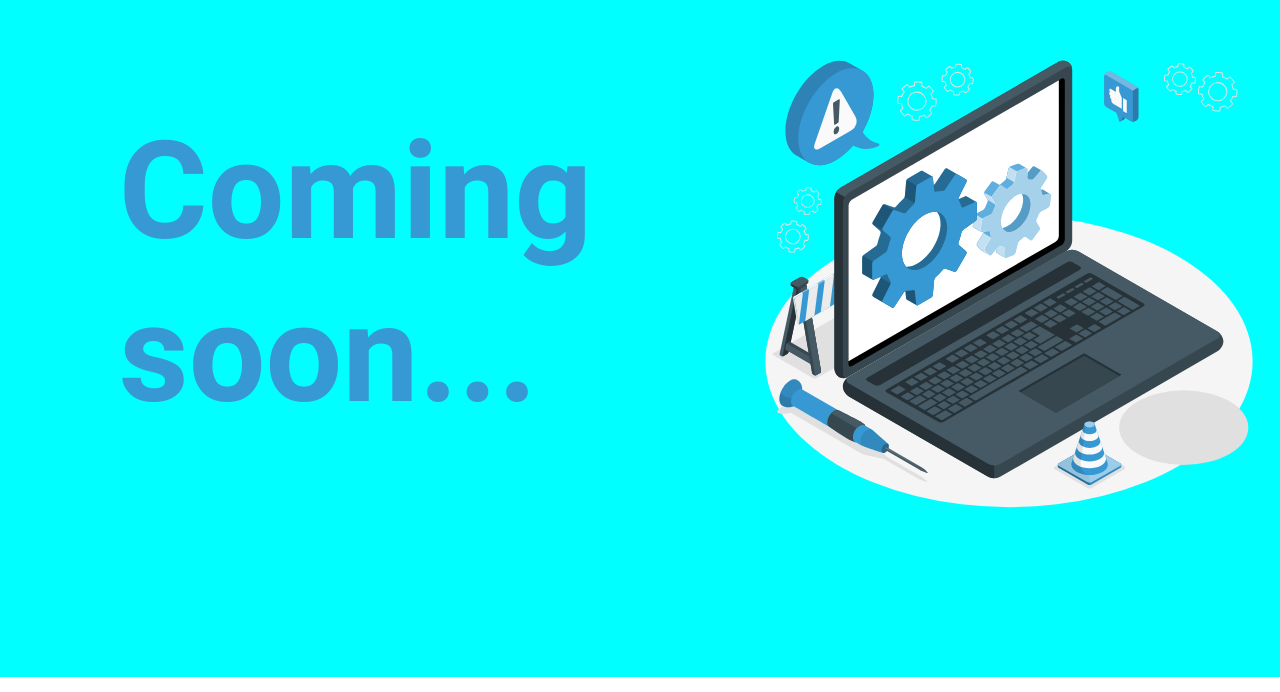
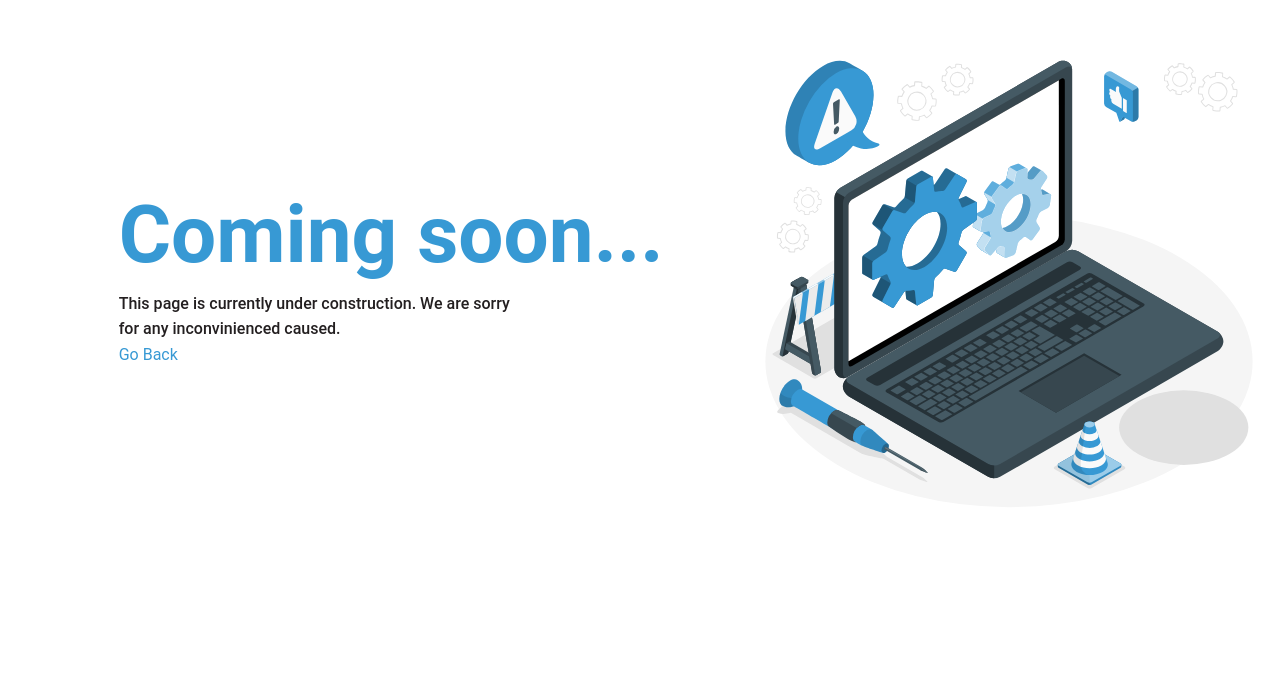
Before and after one commit to GloriaMMuthumbi/kimipayco, a React (Create React App) app: page /register in a window 1280 px wide. Shown: the part 123-815 px from the top of the page. Built offline with nearby package versions, Linux system fonts and the light colour scheme.

Commit message:
added coming soon component in register page

```diff
--- a/src/App.css
+++ b/src/App.css
@@ -761,13 +761,27 @@ a:hover, a:focus {
 .coming-soon-container {
   display: flex;
   justify-content: space-around;
-  background-color: aqua;;
   align-items: center;
   height: 100vh;
 }
 
 .coming-soon-heading {
-  font-size: 8.5rem;
+  font-size: 5rem;
   font-weight: 700;
   color: #3799D4;
+  padding: 0;
+  white-space: nowrap;
 }
+
+.coming-soon-text p {
+  color: #231f20;
+  font-weight: 500;
+}
+
+.coming-soon-text a {
+  color: #3799D4;
+}
+
+.coming-soon-text a:hover {
+  color: #2f7eaf;
+}
--- a/src/Components/ComingSoon.js
+++ b/src/Components/ComingSoon.js
@@ -4,8 +4,13 @@ const ComingSoonComponent = () => {
     return (
         <div className="container-fluid">
             <div className="row coming-soon-container">
-                <div className="col-4">
+                <div className="col-4 coming-soon-text">
                     <h1 className="coming-soon-heading">Coming soon...</h1>
+                    <p>
+                        This page is currently under construction. We are sorry for
+                        any inconvinienced caused.
+                    </p>
+                    <a href="/">Go Back</a>
                 </div>
                 <div className="col-4">
                     <img
--- a/src/index.css
+++ b/src/index.css
@@ -9,7 +9,7 @@ body {
   overflow-x: hidden;
   width: 100%;
   box-sizing: border-box;
-  height: 100%;
+  height: 100vh;
 }
 
 code {
```
